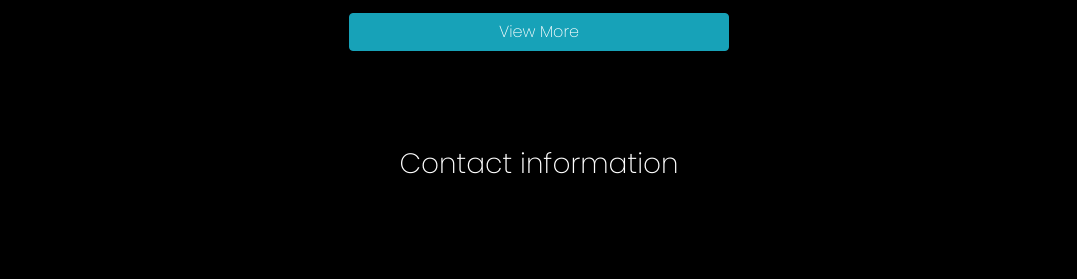
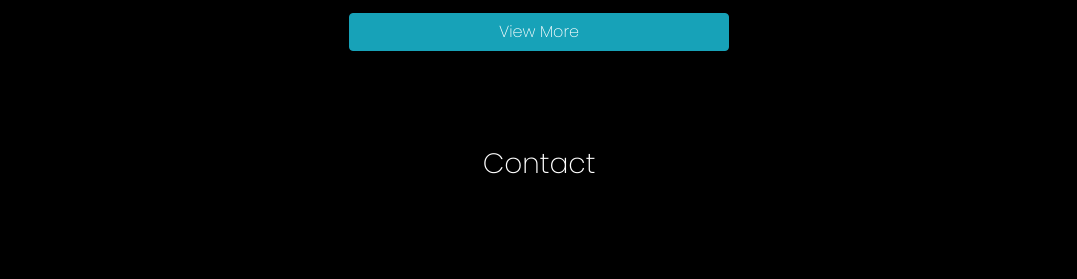
Before and after one commit to developerpradeepofficial/FreeLancing-Proff.Portfolio, a plain HTML site: page index.html in a window 1280 px wide. Shown: the part 9504-9783 px from the top of the page, without its empty margins (101-1178 px from the left). Drawn offline with nearby package versions, Linux system fonts and the light colour scheme; a web font is replaced by a local one.

Commit message:
Update index.html

```diff
--- a/index.html
+++ b/index.html
@@ -481,7 +481,7 @@
       <div class="container">
         <div class="row justify-content-center">
           <div class="col-md-6 text-center my-5">
-            <h3 class="p-5">Contact information<h3>
+            <h3 class="p-5">Contact <h3>
           </div>
         </div>
         <div class="row justify-content-center">
```
